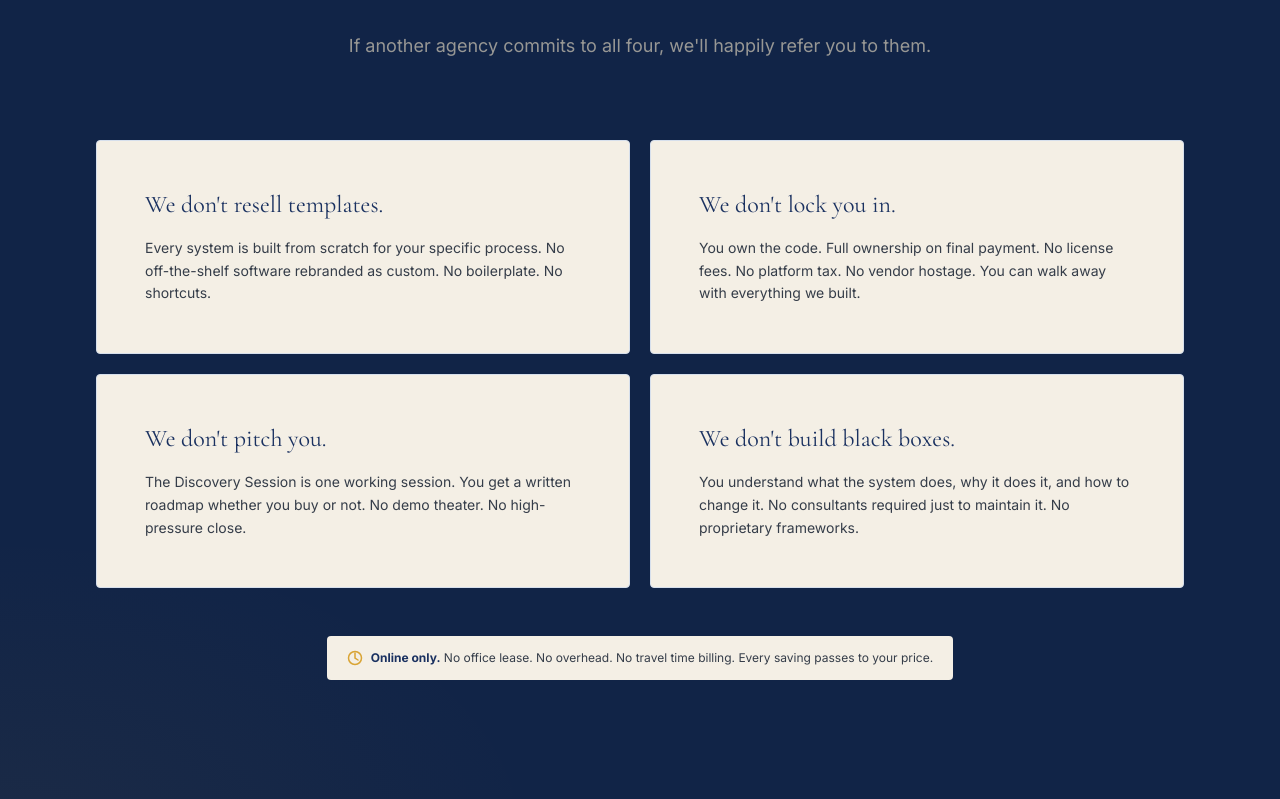
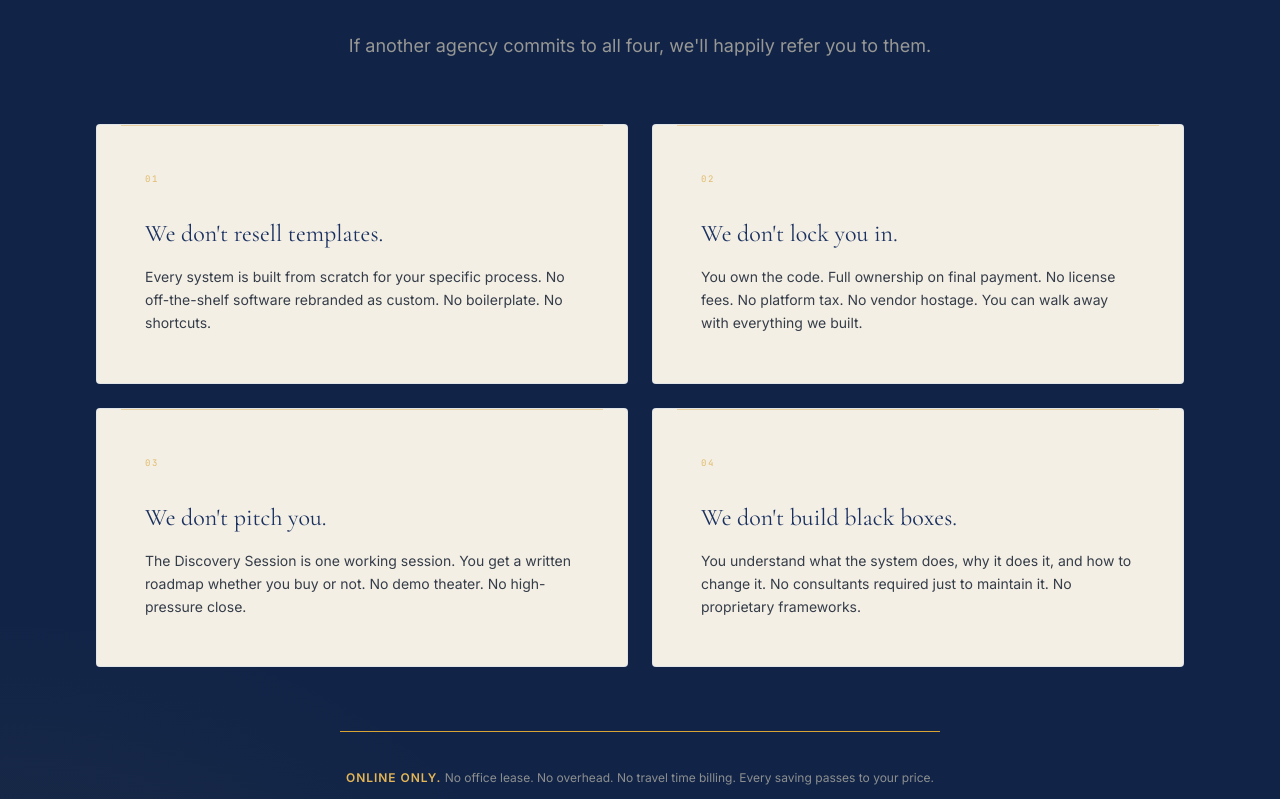
Before and after one commit to SanLuis-AI-Solutions/sanluisai-portfolio, a Next.js app: page / in a window 1280 px wide. Shown: the part 6401-7200 px from the top of the page. Built offline with nearby package versions, Linux system fonts and the light colour scheme.

Commit message:
Enhance WhatWeDont: numbered cards 01-04, gold accent bars, GoldThread, hover effects — matching Problem + Services design patterns

```diff
--- a/components/WhatWeDont.tsx
+++ b/components/WhatWeDont.tsx
@@ -2,26 +2,45 @@
 import { useRef } from 'react'
 import { motion, useInView } from 'framer-motion'
 
-function FadeIn({ children, delay = 0 }: { children: React.ReactNode; delay?: number }) {
+function FadeIn({ children, delay = 0, className }: { children: React.ReactNode; delay?: number; className?: string }) {
   const ref = useRef(null)
   const inView = useInView(ref, { once: true, margin: '-40px' })
-  return (<motion.div ref={ref} initial={{ opacity: 0, y: 16 }} animate={inView ? { opacity: 1, y: 0 } : {}} transition={{ duration: 0.6, delay, ease: [0.2, 0.7, 0.2, 1] }}>{children}</motion.div>)
+  return (<motion.div ref={ref} className={className} initial={{ opacity: 0, y: 16 }} animate={inView ? { opacity: 1, y: 0 } : {}} transition={{ duration: 0.6, delay, ease: [0.2, 0.7, 0.2, 1] }}>{children}</motion.div>)
+}
+
+function GoldThread({ delay = 0 }: { delay?: number }) {
+  const ref = useRef(null)
+  const inView = useInView(ref, { once: true })
+  return (
+    <div ref={ref} className="h-px bg-gold-600/30 overflow-hidden">
+      <motion.div
+        className="h-full bg-gold-600"
+        initial={{ width: 0 }}
+        animate={inView ? { width: '100%' } : {}}
+        transition={{ duration: 1.2, delay, ease: [0.2, 0.7, 0.2, 1] }}
+      />
+    </div>
+  )
 }
 
 const donts = [
   {
+    num: '01',
     title: "We don't resell templates.",
     desc: "Every system is built from scratch for your specific process. No off-the-shelf software rebranded as custom. No boilerplate. No shortcuts.",
   },
   {
+    num: '02',
     title: "We don't lock you in.",
     desc: "You own the code. Full ownership on final payment. No license fees. No platform tax. No vendor hostage. You can walk away with everything we built.",
   },
   {
+    num: '03',
     title: "We don't pitch you.",
     desc: "The Discovery Session is one working session. You get a written roadmap whether you buy or not. No demo theater. No high-pressure close.",
   },
   {
+    num: '04',
     title: "We don't build black boxes.",
     desc: "You understand what the system does, why it does it, and how to change it. No consultants required just to maintain it. No proprietary frameworks.",
   },
@@ -32,7 +51,7 @@ export default function WhatWeDont() {
     <section id="what-we-dont" className="relative overflow-hidden bg-navy-900 py-32 md:py-40">
       <div className="absolute bottom-0 left-0 w-1/2 h-1/3 bg-[radial-gradient(ellipse_at_bottom_left,rgba(217,164,52,0.05),transparent_60%)] pointer-events-none" />
       <div className="relative max-w-[1440px] mx-auto px-8 md:px-16 lg:px-24">
-        <div className="max-w-3xl mx-auto text-center mb-20">
+        <div className="max-w-3xl mx-auto text-center mb-16">
           <FadeIn delay={0}>
             <span className="font-sans text-xs font-semibold tracking-[0.18em] uppercase text-gold-500 mb-6 flex items-center justify-center gap-4">
               What We Don't Do <span className="h-px w-8 bg-gold-600/40" />
@@ -49,10 +68,18 @@ export default function WhatWeDont() {
             </p>
           </FadeIn>
         </div>
-        <div className="grid grid-cols-1 md:grid-cols-2 gap-5">
+
+        {/* Cards — numbered with gold accent bars, matching Problem + Services patterns */}
+        <div className="grid grid-cols-1 md:grid-cols-2 gap-6">
           {donts.map((item, i) => (
             <FadeIn key={i} delay={0.25 + i * 0.1}>
-              <div className="bg-bone-100 border border-navy-200 hover:border-gold-500/50 rounded p-10 md:p-12 h-full flex flex-col transition-all duration-300">
+              <div className="group bg-bone-100 border border-navy-200/60 hover:border-gold-500/50 rounded p-10 md:p-12 h-full flex flex-col relative transition-all duration-300 hover:shadow-[0_4px_24px_rgba(217,164,52,0.08)] hover:scale-[1.01]">
+                {/* Gold top accent bar — matches Problem HeroCard pattern */}
+                <div className="absolute top-0 left-6 right-6 h-px bg-gold-600/40 group-hover:bg-gold-500/60 transition-colors duration-300" />
+                {/* Numbered marker — matches Services monospace numbering */}
+                <span className="font-mono text-[9px] text-gold-600/70 tracking-[0.18em] mb-8">
+                  {item.num}
+                </span>
                 <h3 className="font-display text-xl md:text-2xl text-navy-800 mb-4">{item.title}</h3>
                 <p className="font-sans text-sm text-fg2 leading-relaxed">{item.desc}</p>
               </div>
@@ -60,15 +87,14 @@ export default function WhatWeDont() {
           ))}
         </div>
 
+        {/* GoldThread + Online-only badge — integrated like Services GoldThread flow */}
         <FadeIn delay={0.65}>
-          <div className="mt-12 text-center">
-            <div className="inline-flex items-center gap-2 bg-bone-100 rounded px-5 py-3">
-              <svg width="16" height="16" viewBox="0 0 16 16" fill="none" className="text-gold-600 flex-shrink-0">
-                <path d="M8 3v5l3 2" stroke="currentColor" strokeWidth="1.5" strokeLinecap="round"/>
-                <circle cx="8" cy="8" r="6.5" stroke="currentColor" strokeWidth="1.5" fill="none"/>
-              </svg>
-              <span className="font-sans text-xs text-fg2 leading-relaxed">
-                <strong className="text-navy-800">Online only.</strong> No office lease. No overhead. No travel time billing. Every saving passes to your price.
+          <div className="mt-16 max-w-[600px] mx-auto">
+            <GoldThread delay={0.65} />
+            <div className="mt-8 text-center">
+              <span className="font-sans text-xs text-bone-400/50 leading-relaxed">
+                <strong className="text-gold-500 font-semibold tracking-[0.08em] uppercase">Online only.</strong>{' '}
+                <span className="text-bone-300/60">No office lease. No overhead. No travel time billing. Every saving passes to your price.</span>
               </span>
             </div>
           </div>
```
